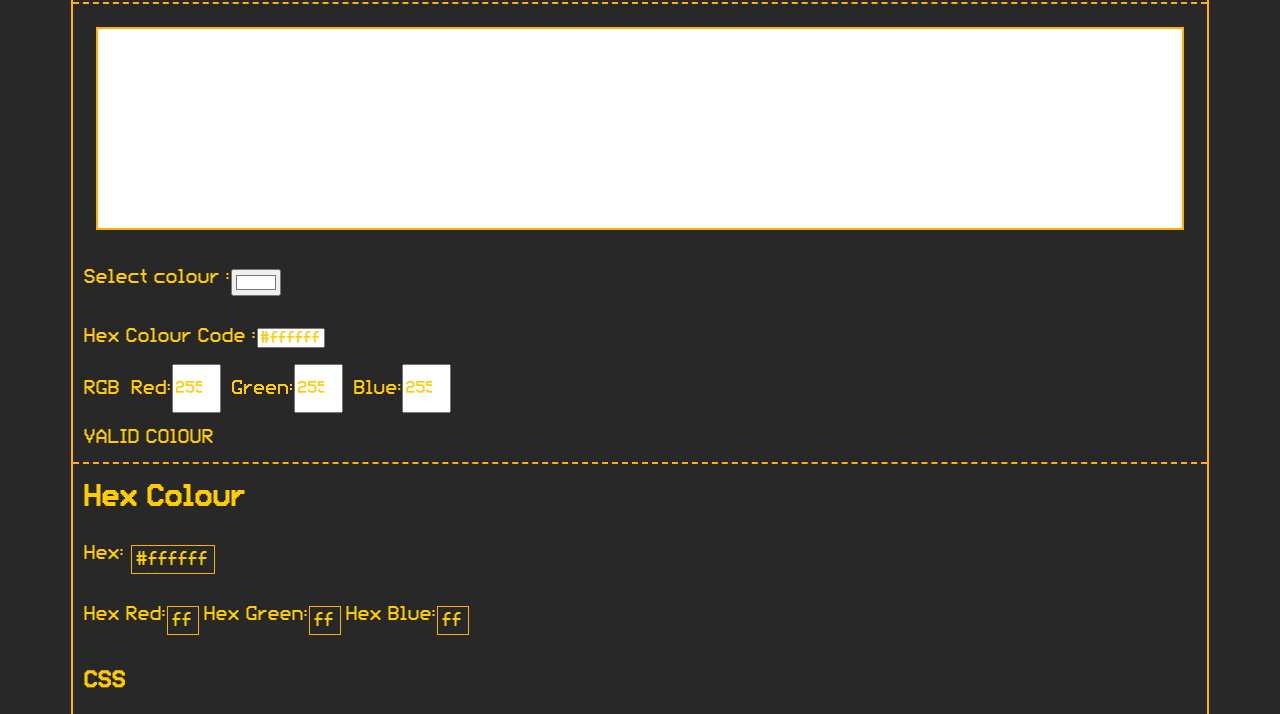
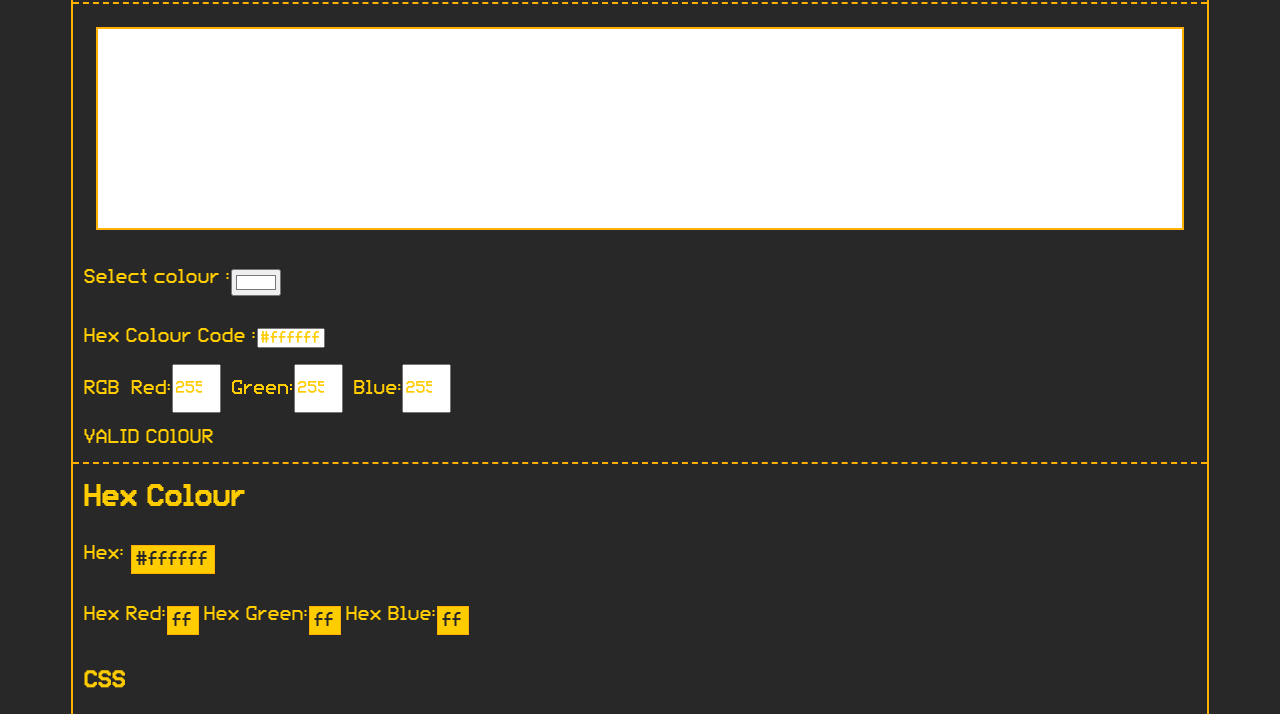
Before and after one commit to lostjarred/WEB-ColourPicker, a plain HTML site: page index.html in a window 1280 px wide. Shown: the part 86-800 px from the top of the page. Drawn offline with Linux system fonts and the light colour scheme.

Commit message:
change background and text colour of text boxes

```diff
--- a/site.css
+++ b/site.css
@@ -22,6 +22,8 @@ input {
     text-align: center;
     border: 1px solid #FFB000;
     padding: 5px;
+    color: #282828;
+    background-color: #FFCC00;
 }
 .border-top {
     border-top: 2px dashed #FFB000;
```
